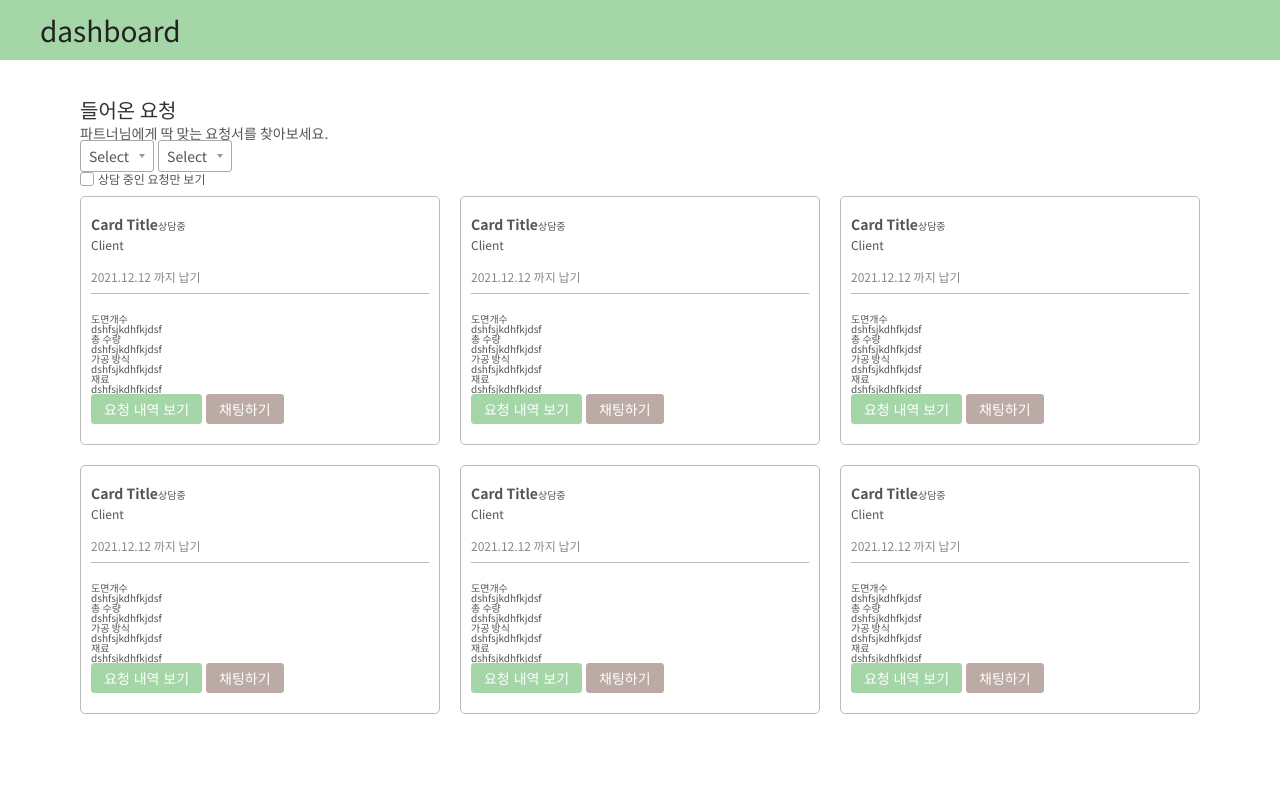
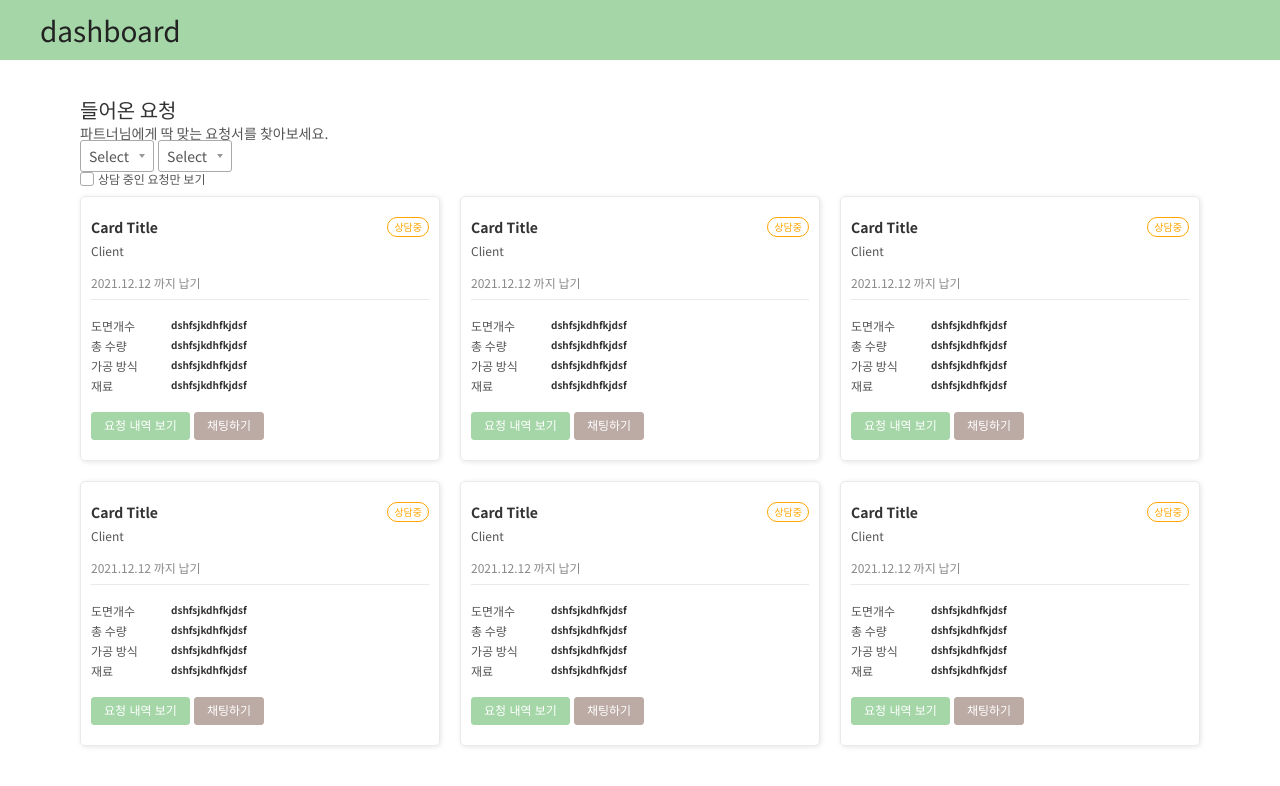
Before and after one commit to mook9288/challenge-filter, a React (Create React App) app: page / in a window 1280 px wide. Shown: the top 786 px of the page. Built offline with nearby package versions, Linux system fonts and the light colour scheme.

Commit message:
fix: atoms & card components

```diff
--- a/src/assets/styles/components/_card.scss
+++ b/src/assets/styles/components/_card.scss
@@ -3,11 +3,13 @@
   flex-wrap: wrap;
 }
 .card {
+  display: inline-block;
   margin: 1rem;
   padding: 2rem 1rem;
   width: calc((100% - 4rem) / 3);
-  border: 1px solid #bbb;
+  border: 1px solid #eaeaea;
   border-radius: 5px;
+  box-shadow: 1px 1px 5px rgba(0, 0, 0, .1) ;
 
   &:hover,
   &:focus {
@@ -25,9 +27,26 @@
     .title {
       position: relative;
       display: block;
+      padding-right: 5rem;
       strong {
+        display: inline-block;
         font-size: 1.4rem;
         font-weight: 600;
+        line-height: 1.429;
+        color: #333;
+      }
+      span {
+        position: absolute;
+        top: 0;
+        right: 0;
+        display: inline-block;
+        padding: .4rem .6rem;
+        max-width: 5rem;
+        border: 1px solid orange;
+        border-radius: 50rem;
+        font-size: 1rem;
+        line-height: 1;
+        color: orange;
       }
     }
     .client {
@@ -45,6 +64,31 @@
   &__description {
     margin-top: 1rem;
     padding-top: 2rem;
-    border-top: 1px solid #bbb;
+    border-top: 1px solid #eaeaea;
+  }
+
+  .request-data {
+    margin-top: .8rem;
+    &:first-child {
+      margin-top: 0;
+    }
+    &::after {
+      content: '';
+      display: block;
+      clear: both;
+    }
+    &__title,
+    &__desc {
+      float: left;
+    }
+    &__title {
+      width: 8rem;
+      font-size: 1.2rem;
+    }
+    &__desc {
+      width: calc(100% - 8rem);
+      font-weight: 600;
+      color: #333;
+    }
   }
 }
--- a/src/assets/styles/form/_button.scss
+++ b/src/assets/styles/form/_button.scss
@@ -4,8 +4,9 @@
   background-color: #fff;
   border: 1px solid #a5d6a7;
   border-radius: 3px;
-  font-size: 1.4rem;
+  font-size: 1.2rem;
   color: #333;
+  cursor: pointer;
 
   &__primary {
     background-color: #a5d6a7;
@@ -20,11 +21,13 @@
 
   &__label {
     display: inline-block;
-    font-size: 1.4rem;
+    font-size: 1.2rem;
+    line-height: 1.5;
   }
 }
 
 .button-area {
+  margin-top: 2rem;
   :first-child {
     margin-left: 0;
   }
--- a/src/components/atoms/Button.tsx
+++ b/src/components/atoms/Button.tsx
@@ -1,7 +1,7 @@
 import React, { FC, HTMLAttributes } from 'react';
 import classNames from 'classnames/bind';
 
-export interface ButtonProps extends HTMLAttributes<HTMLButtonElement> {
+interface Props {
   label?: string;
   size?: size;
   disabled?: boolean;
@@ -12,42 +12,33 @@ export interface ButtonProps extends HTMLAttributes<HTMLButtonElement> {
   children?: React.ReactNode;
 }
 
-interface Props {
-  label?: string;
-  size?: size;
-  disabled?: boolean;
-  link?: boolean;
-  variant?: ButtonVariant;
-  icon?: boolean | string;
-  iconPosition?: string;
-}
-
 export type size = 'basic' | 'tiny' | 'small' | 'medium' | 'large';
 export type ButtonVariant = 'default' | 'primary' | 'secondary' | 'link';
 export type iconPosition = 'left' | 'right';
 
-const Button: FC<Props> = (props) => {
+const Button: FC<Props> = ({
+  label,
+  size,
+  disabled,
+  link,
+  variant,
+  icon,
+  iconPosition,
+  children,
+}) => {
   const hasNotChildren =
-    props.children === null ||
-    props.children === undefined ||
-    (Array.isArray(props.children) && props.children.length === 0);
+    children === null ||
+    children === undefined ||
+    (Array.isArray(children) && children.length === 0);
 
-  console.log(hasNotChildren, props.children);
+  console.log(hasNotChildren, children);
   return (
-    <button
-      className={classNames(
-        'btn',
-        props.size,
-        props.variant && 'btn__' + props.variant
+    <button className={classNames('btn', size, variant && 'btn__' + variant)}>
+      {hasNotChildren && icon && !icon && (
+        <i className={classNames('btn__ico', icon)}></i>
       )}
-    >
-      {hasNotChildren && props.icon && !props.icon && (
-        <i className={classNames('btn__ico', props.icon)}></i>
-      )}
-      {!hasNotChildren && props.children}
-      {hasNotChildren && props.label && (
-        <span className='btn__label'>{props.label}</span>
-      )}
+      {!hasNotChildren && children}
+      {hasNotChildren && label && <span className='btn__label'>{label}</span>}
     </button>
   );
 };
--- a/src/components/atoms/Checkbox.tsx
+++ b/src/components/atoms/Checkbox.tsx
@@ -18,11 +18,7 @@ const Checkbox = ({
 }: Props) => {
   return (
     <div
-      className={`${classNames(
-        'checkbox',
-        { fitted: label },
-        { toggle: toggle }
-      )}`}
+      className={classNames('checkbox', { fitted: label }, { toggle: toggle })}
     >
       <input type='checkbox' id={id} onChange={onChange} checked={checked} />
       <label htmlFor={id}>{label}</label>
--- a/src/pages/Board/index.tsx
+++ b/src/pages/Board/index.tsx
@@ -49,19 +49,19 @@ const Board = () => {
             <div className='card__description'>
               <dl className='request-data'>
                 <dt className='request-data__title'>도면개수</dt>
-                <dd className='desc'>dshfsjkdhfkjdsf</dd>
+                <dd className='request-data__desc'>dshfsjkdhfkjdsf</dd>
               </dl>
               <dl className='request-data'>
                 <dt className='request-data__title'>총 수량</dt>
-                <dd className='desc'>dshfsjkdhfkjdsf</dd>
+                <dd className='request-data__desc'>dshfsjkdhfkjdsf</dd>
               </dl>
               <dl className='request-data'>
                 <dt className='request-data__title'>가공 방식</dt>
-                <dd className='desc'>dshfsjkdhfkjdsf</dd>
+                <dd className='request-data__desc'>dshfsjkdhfkjdsf</dd>
               </dl>
               <dl className='request-data'>
                 <dt className='request-data__title'>재료</dt>
-                <dd className='desc'>dshfsjkdhfkjdsf</dd>
+                <dd className='request-data__desc'>dshfsjkdhfkjdsf</dd>
               </dl>
             </div>
             <div className='button-area'>
@@ -81,19 +81,19 @@ const Board = () => {
             <div className='card__description'>
               <dl className='request-data'>
                 <dt className='request-data__title'>도면개수</dt>
-                <dd className='desc'>dshfsjkdhfkjdsf</dd>
+                <dd className='request-data__desc'>dshfsjkdhfkjdsf</dd>
               </dl>
               <dl className='request-data'>
                 <dt className='request-data__title'>총 수량</dt>
-                <dd className='desc'>dshfsjkdhfkjdsf</dd>
+                <dd className='request-data__desc'>dshfsjkdhfkjdsf</dd>
               </dl>
               <dl className='request-data'>
                 <dt className='request-data__title'>가공 방식</dt>
-                <dd className='desc'>dshfsjkdhfkjdsf</dd>
+                <dd className='request-data__desc'>dshfsjkdhfkjdsf</dd>
               </dl>
               <dl className='request-data'>
                 <dt className='request-data__title'>재료</dt>
-                <dd className='desc'>dshfsjkdhfkjdsf</dd>
+                <dd className='request-data__desc'>dshfsjkdhfkjdsf</dd>
               </dl>
             </div>
             <div className='button-area'>
@@ -113,19 +113,19 @@ const Board = () => {
             <div className='card__description'>
               <dl className='request-data'>
                 <dt className='request-data__title'>도면개수</dt>
-                <dd className='desc'>dshfsjkdhfkjdsf</dd>
+                <dd className='request-data__desc'>dshfsjkdhfkjdsf</dd>
               </dl>
               <dl className='request-data'>
                 <dt className='request-data__title'>총 수량</dt>
-                <dd className='desc'>dshfsjkdhfkjdsf</dd>
+                <dd className='request-data__desc'>dshfsjkdhfkjdsf</dd>
               </dl>
               <dl className='request-data'>
                 <dt className='request-data__title'>가공 방식</dt>
-                <dd className='desc'>dshfsjkdhfkjdsf</dd>
+                <dd className='request-data__desc'>dshfsjkdhfkjdsf</dd>
               </dl>
               <dl className='request-data'>
                 <dt className='request-data__title'>재료</dt>
-                <dd className='desc'>dshfsjkdhfkjdsf</dd>
+                <dd className='request-data__desc'>dshfsjkdhfkjdsf</dd>
               </dl>
             </div>
             <div className='button-area'>
@@ -145,19 +145,19 @@ const Board = () => {
             <div className='card__description'>
               <dl className='request-data'>
                 <dt className='request-data__title'>도면개수</dt>
-                <dd className='desc'>dshfsjkdhfkjdsf</dd>
+                <dd className='request-data__desc'>dshfsjkdhfkjdsf</dd>
               </dl>
               <dl className='request-data'>
                 <dt className='request-data__title'>총 수량</dt>
-                <dd className='desc'>dshfsjkdhfkjdsf</dd>
+                <dd className='request-data__desc'>dshfsjkdhfkjdsf</dd>
               </dl>
               <dl className='request-data'>
                 <dt className='request-data__title'>가공 방식</dt>
-                <dd className='desc'>dshfsjkdhfkjdsf</dd>
+                <dd className='request-data__desc'>dshfsjkdhfkjdsf</dd>
               </dl>
               <dl className='request-data'>
                 <dt className='request-data__title'>재료</dt>
-                <dd className='desc'>dshfsjkdhfkjdsf</dd>
+                <dd className='request-data__desc'>dshfsjkdhfkjdsf</dd>
               </dl>
             </div>
             <div className='button-area'>
@@ -177,19 +177,19 @@ const Board = () => {
             <div className='card__description'>
               <dl className='request-data'>
                 <dt className='request-data__title'>도면개수</dt>
-                <dd className='desc'>dshfsjkdhfkjdsf</dd>
+                <dd className='request-data__desc'>dshfsjkdhfkjdsf</dd>
               </dl>
               <dl className='request-data'>
                 <dt className='request-data__title'>총 수량</dt>
-                <dd className='desc'>dshfsjkdhfkjdsf</dd>
+                <dd className='request-data__desc'>dshfsjkdhfkjdsf</dd>
               </dl>
               <dl className='request-data'>
                 <dt className='request-data__title'>가공 방식</dt>
-                <dd className='desc'>dshfsjkdhfkjdsf</dd>
+                <dd className='request-data__desc'>dshfsjkdhfkjdsf</dd>
               </dl>
               <dl className='request-data'>
                 <dt className='request-data__title'>재료</dt>
-                <dd className='desc'>dshfsjkdhfkjdsf</dd>
+                <dd className='request-data__desc'>dshfsjkdhfkjdsf</dd>
               </dl>
             </div>
             <div className='button-area'>
@@ -209,19 +209,19 @@ const Board = () => {
             <div className='card__description'>
               <dl className='request-data'>
                 <dt className='request-data__title'>도면개수</dt>
-                <dd className='desc'>dshfsjkdhfkjdsf</dd>
+                <dd className='request-data__desc'>dshfsjkdhfkjdsf</dd>
               </dl>
               <dl className='request-data'>
                 <dt className='request-data__title'>총 수량</dt>
-                <dd className='desc'>dshfsjkdhfkjdsf</dd>
+                <dd className='request-data__desc'>dshfsjkdhfkjdsf</dd>
               </dl>
               <dl className='request-data'>
                 <dt className='request-data__title'>가공 방식</dt>
-                <dd className='desc'>dshfsjkdhfkjdsf</dd>
+                <dd className='request-data__desc'>dshfsjkdhfkjdsf</dd>
               </dl>
               <dl className='request-data'>
                 <dt className='request-data__title'>재료</dt>
-                <dd className='desc'>dshfsjkdhfkjdsf</dd>
+                <dd className='request-data__desc'>dshfsjkdhfkjdsf</dd>
               </dl>
             </div>
             <div className='button-area'>
```
